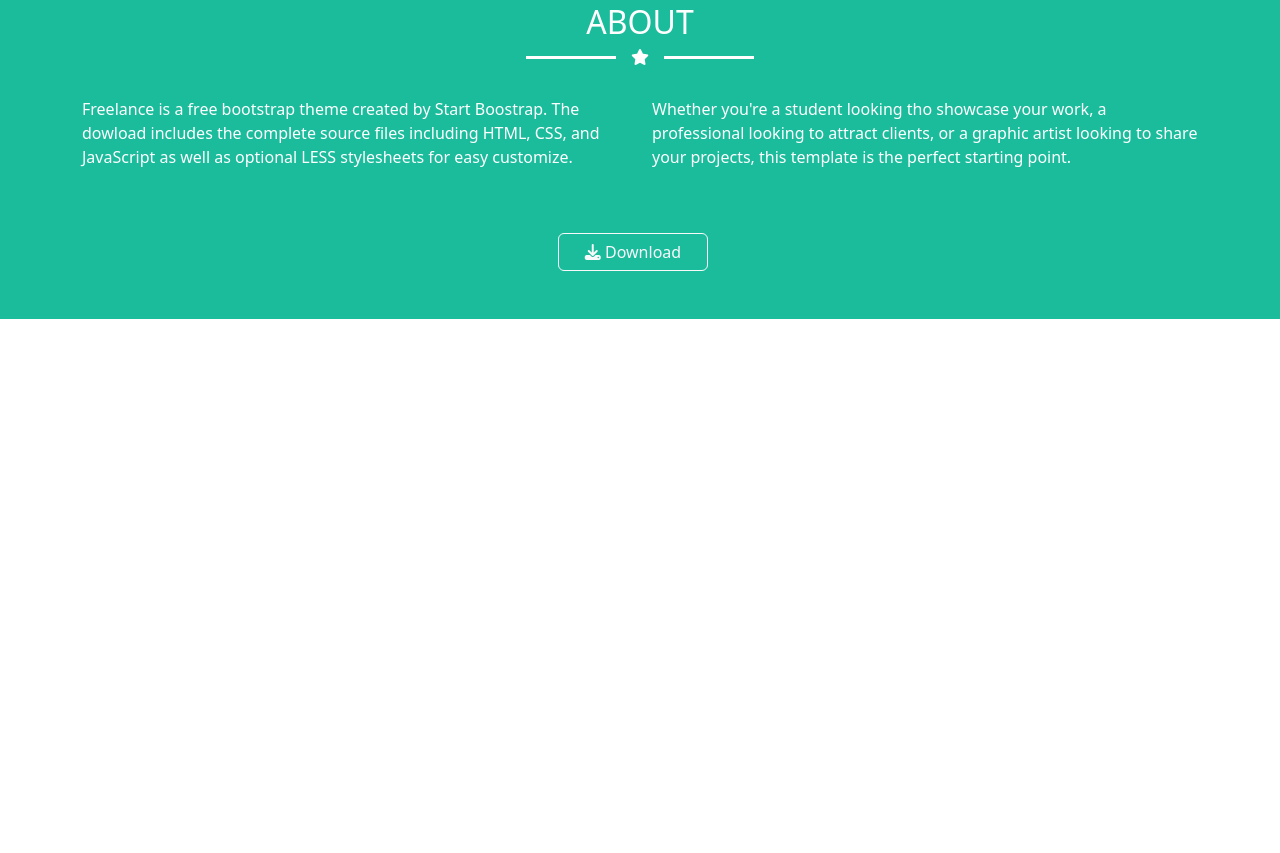
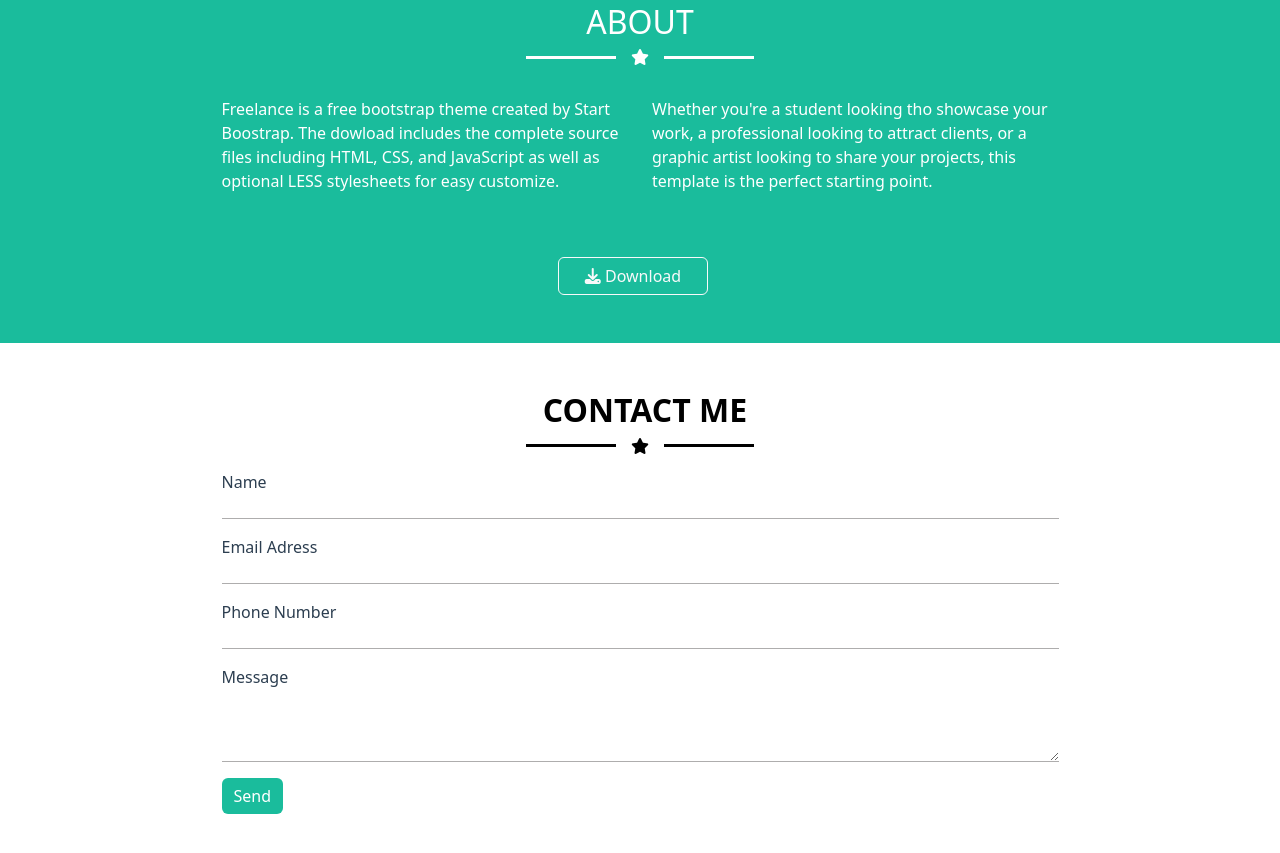
Before and after one commit to Mattia-Fasulo/html-css-bootstrap-freelancer, a plain HTML site: page index.html in a window 1280 px wide. Shown: the part 1357-2210 px from the top of the page. Before the commit the page ends 1676 px from the top, so only its background shows below. Drawn offline with nearby package versions, Linux system fonts and the light colour scheme.

Commit message:
add section contact

```diff
--- a/css/style.css
+++ b/css/style.css
@@ -11,6 +11,10 @@
   padding: 0;
   margin: 0;
   box-sizing: border-box;
+}
+
+.txt-grey {
+  color: #2c3e50;
 }
 
 .bg-my-green {
@@ -79,7 +83,9 @@ header {
 }
 
 #portfolio .star::before,
-#portfolio .star::after {
+#portfolio .star::after,
+#contact .star::before,
+#contact .star::after {
   background-color: var(--my-black);
 }
 
@@ -113,3 +119,26 @@ header {
 #about .btn {
   width: 150px;
 }
+
+/* section contact */
+#contact input,
+#contact textarea {
+  border-top: none;
+  border-left: none;
+  border-right: none;
+  border-color: rgb(174, 173, 173);
+  border-radius: 0%;
+}
+
+#contact input,
+#contact textarea {
+  padding: 0;
+}
+
+#contact label {
+  margin-bottom: 0px;
+}
+
+#contact button {
+  border: none;
+}
--- a/index.html
+++ b/index.html
@@ -57,8 +57,8 @@
 
         <!-- section hero -->
         <section id="hero" class="bg-my-green mt-5 my-pt-100">
-            <div class="container-md">
-                <div class="row justify-content-center">
+            <div class="container-md d-flex justify-content-center">
+                <div class="row">
                     <div class="col-auto text-center">
                         <img src="img/avatar.svg" alt="Avatar">
                         <h1 class="text-uppercase fw-bold fs-1">Start Bootstrap</h1>
@@ -74,6 +74,7 @@
         <!-- section portfolio -->
         <section id="portfolio">
             <div class="container-md text-center mt-5">
+
                 <h2 class="text-uppercase fs-2 text-black fw-bold my-nmr-10">Portfolio</h2>
                 <div class="star m-auto pb-3">
                     <i class="fa-solid fa-star text-black"></i>
@@ -110,12 +111,14 @@
                         </div>
                     </div>
                 </div>
+
             </div>
         </section>
 
         <!-- section about -->
         <section id="about" class="bg-my-green">
-            <div class="container-md text-center mt-5 pt-5">
+            <div class="container-md d-flex justify-content-center text-center mt-5 pt-5">
+                <div class="d-flex flex-column w-75">
                     <h2 class="text-uppercase fs-2 ">About</h2>
                     <div class="star m-auto pb-3">
                         <i class="fa-solid fa-star"></i>
@@ -128,8 +131,10 @@
                                 </span>stylesheets for easy customize.</p>
                         </div>
                         <div class="col-12 col-md-6 text-start">
-                        <p class="mt-3">Whether you're a student looking tho showcase your work, a professional looking
-                            to attract clients, or a graphic artist looking to share your projects, this template is the
+                            <p class="mt-3">Whether you're a student looking tho showcase your work, a professional
+                                looking
+                                to attract clients, or a graphic artist looking to share your projects, this template is
+                                the
                                 perfect starting point. </p>
                         </div>
                         <div class="row justify-content-center align-content-center mt-5 pb-5">
@@ -138,8 +143,39 @@
                         </div>
                     </div>
                 </div>
+            </div>
         </section>
-        <section id="contact"></section>
+        <section id="contact">
+            <div class="container-md d-flex justify-content-center  mt-5 mb-5">
+                <div class="d-flex flex-column w-75">
+                    <h2 class="text-uppercase fs-2 text-black fw-bold my-nmr-10 text-center">Contact Me</h2>
+                    <div class="star m-auto pb-3">
+                        <i class="fa-solid fa-star text-black"></i>
+                    </div>
+                    <form class="row g-3">
+                        <div class="col-12">
+                            <label for="input-name" class="form-label txt-grey">Name</label>
+                            <input type="text" class="form-control" id="input-name">
+                        </div>
+                        <div class="col-12">
+                            <label for="input-mail" class="form-label txt-grey">Email Adress</label>
+                            <input type="text" class="form-control" id="input-mail">
+                        </div>
+                        <div class="col-12">
+                            <label for="input-number" class="form-label txt-grey">Phone Number</label>
+                            <input type="number" class="form-control" id="input-number">
+                        </div>
+                        <div class="mb-12">
+                            <label for="input-message" class="form-label txt-grey">Message</label>
+                            <textarea class="form-control" id="input-message" rows="3"></textarea>
+                        </div>
+                        <div class="mb-12">
+                            <button type="button" class="btn btn-primary bg-my-green">Send</button>
+                        </div>
+                    </form>
+                </div>
+            </div>
+        </section>
     </main>
 
     <footer>
```
Lines whose indentation alone changed are shown as unchanged.
